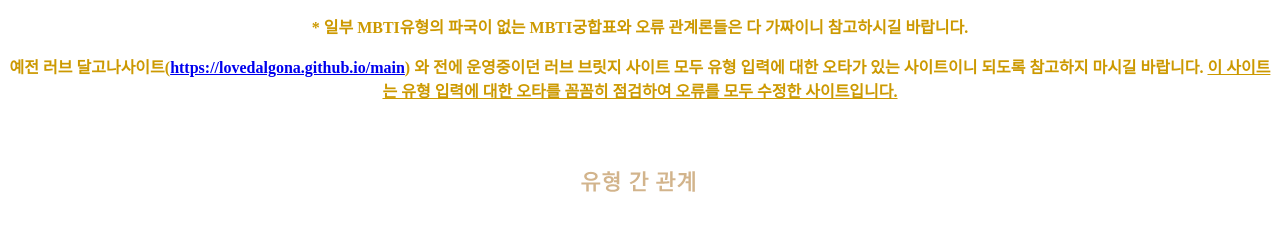
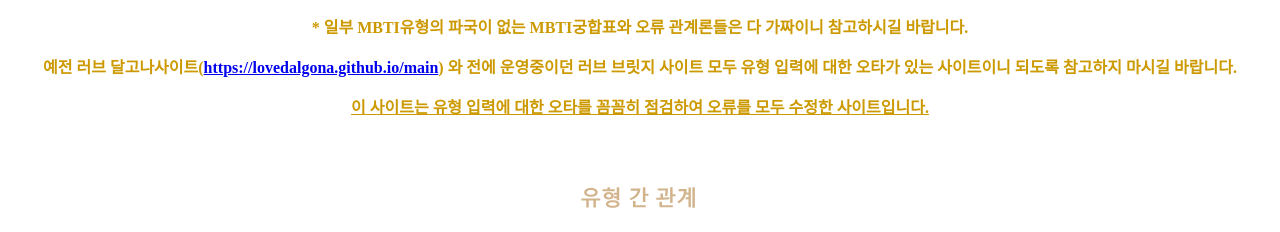
Before and after one commit to love-dalgona/typematch, a plain HTML site: page index.html in a window 1280 px wide. Shown: the part 221-453 px from the top of the page. Drawn offline with Linux system fonts and the light colour scheme.

Commit message:
Add files via upload

```diff
--- a/index.html
+++ b/index.html
@@ -10,7 +10,8 @@
 <p align="center"><a href="https://love-dalgona.github.io/main/"><img src="버튼2.png" width="99" height="48" border="0" /></a><img src="버튼3.png" width="79" height="50" border="0" /><a href="https://love-dalgona.github.io/about-this-site/"><img src="버튼1.png" width="198" height="50" border="0" /></a> <img src="버튼3.png" width="79" height="50" border="0" /><a href="https://love-dalgona.github.io/intertyperelationship/"><img src="버튼4.png" width="122" height="52" border="0" /></a></p>
 <p align="center"><b>&nbsp;</b></p>
 <p align="center"><font color="#CC9900"><b>* 일부 MBTI유형의&nbsp;파국이 없는 MBTI궁합표와 오류 관계론들은 다 가짜이니 참고하시길 바랍니다.</b></font></p>
-<p align="center"><font color="#CC9900"><b>예전 러브 달고나사이트(<a href="https://lovedalgona.github.io/main">https://lovedalgona.github.io/main</a>) 와 전에 운영중이던 러브 브릿지 사이트 모두 유형 입력에 대한 오타가 있는 사이트이니 되도록 참고하지 마시길 바랍니다. </b></font><b><font color="#CC9900"><u>이 사이트는 유형 입력에 대한 오타를 꼼꼼히 점검하여 오류를 모두 수정한 사이트입니다.</u></font></b></p>
+<p align="center"><font color="#CC9900"><b>예전 러브 달고나사이트(<a href="https://lovedalgona.github.io/main">https://lovedalgona.github.io/main</a>) 와 전에 운영중이던 러브 브릿지 사이트 모두 유형 입력에 대한 오타가 있는 사이트이니 되도록 참고하지 마시길 바랍니다. </b></font></p>
+<p align="center"><b><font color="#CC9900"><u>이 사이트는 유형 입력에 대한 오타를 꼼꼼히 점검하여 오류를 모두 수정한 사이트입니다.</u></font></b></p>
 <p align="center">&nbsp;</p>
 <p align="center"><img src="버튼4.png" width="139" height="59" border="0"></p>
 <p align="center"><a href="https://love-dalgona.github.io/enfj-relationship/"><img src="ENFJ.png" width="255" height="41" border="0" /></a></p>
```
